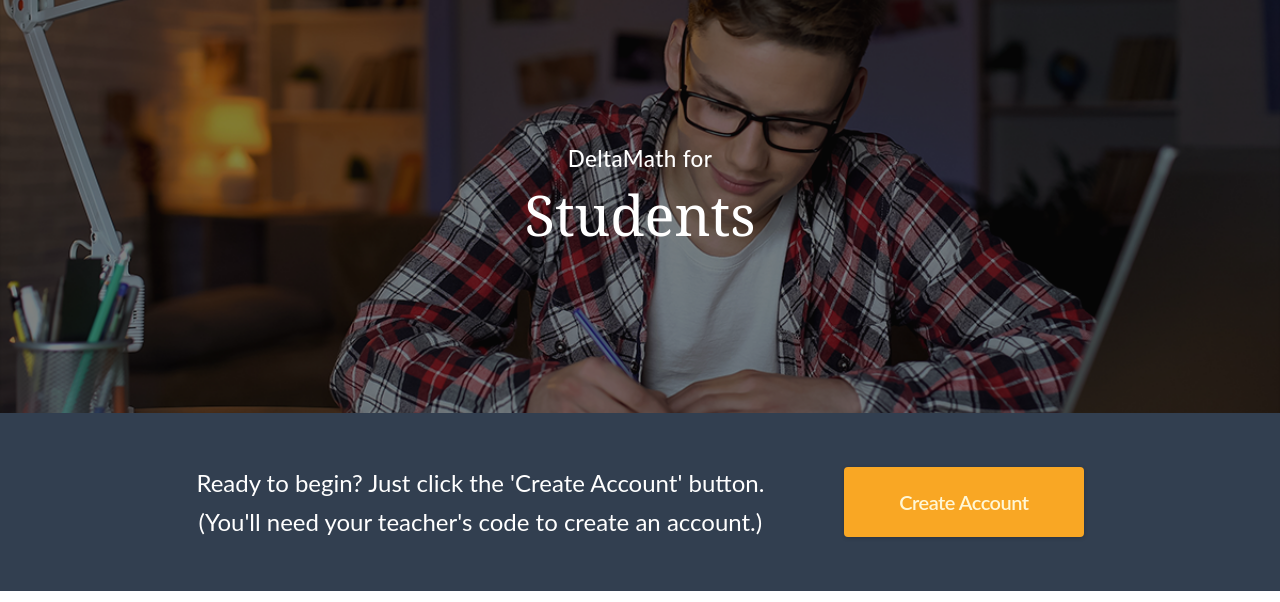
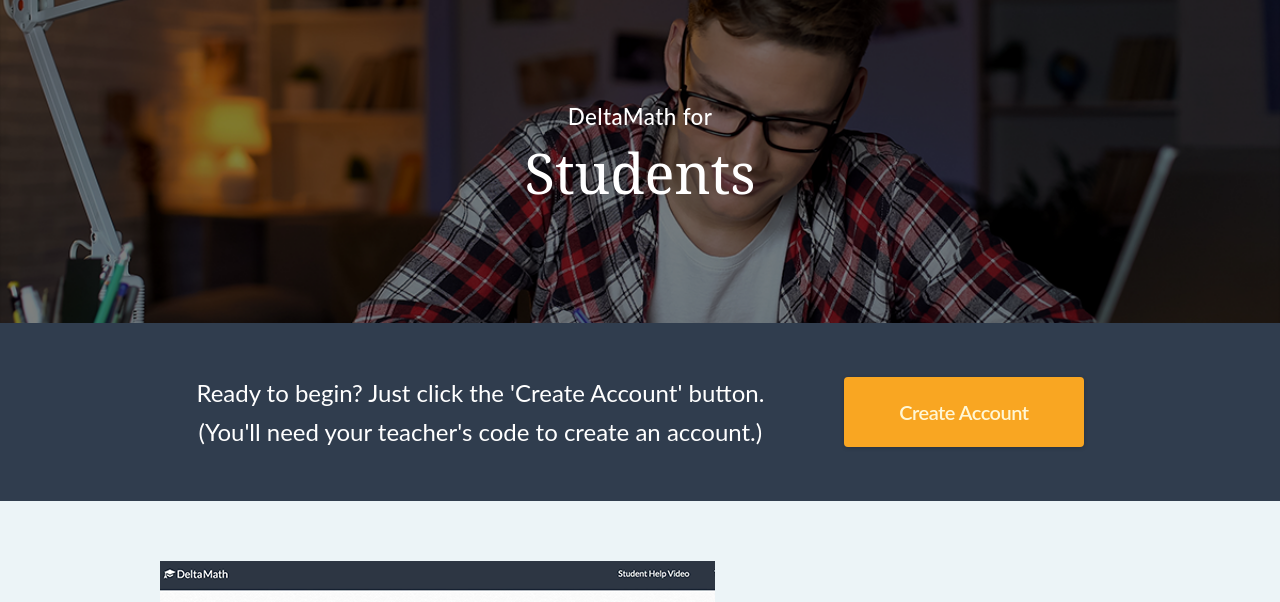
Before and after one commit to Pallavi-Supahiya/DeltaMath, a Gatsby site: page /students in a window 1280 px wide. Shown: the part 120-722 px from the top of the page. Built offline with nearby package versions, Linux system fonts and the light colour scheme; Gatsby itself is replaced by a stand-in of ours.

Commit message:
removing extra space

```diff
--- a/src/components/About/Leadership.js
+++ b/src/components/About/Leadership.js
@@ -140,6 +140,7 @@ const LeadershipContainer = styled.div`
   background-color: #fafafa;
   position: relative;
   top: -133px;
+  margin-bottom: -180px;
   padding-bottom: 80px;
   padding-left: 100px;
   padding-right: 100px;
--- a/src/components/Families/UpperText.js
+++ b/src/components/Families/UpperText.js
@@ -22,6 +22,7 @@ const Container = styled.div`
   width: 100%;
   position: relative;
   top: -250px;
+  margin-bottom: -250px;
 `
 const TextContainer = styled.div`
   background-color: #fafafa;
--- a/src/components/Students/Hero.js
+++ b/src/components/Students/Hero.js
@@ -1,6 +1,6 @@
 import React from "react"
 import styled from "styled-components"
-import { Button } from "../Button"
+
 import AccountCreation from "../Students/AccountCreation"
 import Image from "../../assets/slicings/Students Page/Rectangle3.png"
 
@@ -47,22 +47,15 @@ const Hero = () => {
 
 export default Hero
 const HeroContainer = styled.div`
-  background-position: center;
-  background-repeat: no-repeat;
-  background-size: cover;
   position: relative;
-  opacity: 0.99;
 `
 const HeroAll = styled.div`
   display: flex;
   flex-direction: column;
 `
 const HeroBg = styled.div`
-  background-position: center;
-  background-repeat: no-repeat;
-  background-size: cover;
   position: relative;
-  opacity: 0.99;
+  overflow: hidden;
 `
 const ImageBg = styled.image`
   width: 100%;
@@ -70,9 +63,9 @@ const ImageBg = styled.image`
 `
 const CreateAccount = styled.div`
   position: relative;
-  top: -10px;
+  top: -100px;
   background-color: #303d4e;
-  margin-bottom: 20px;
+  margin-bottom: -100px;
 `
 const DivCreation = styled.div`
   padding: 50px;
```
